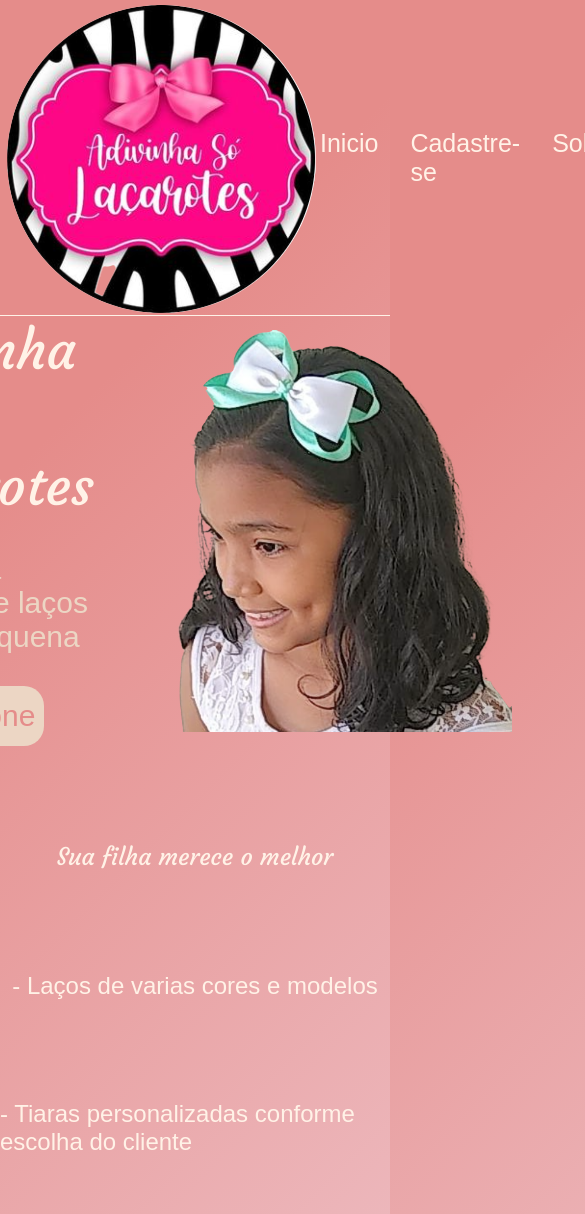
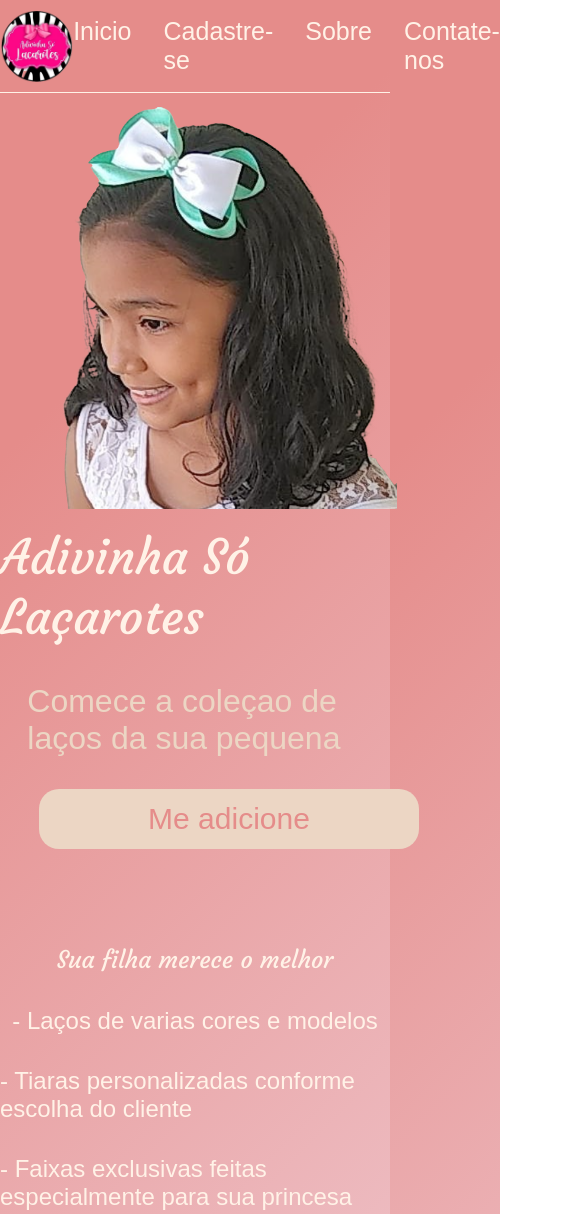
Before and after one commit to madsonmendes87/landinglacarote, a plain HTML site: page index.html in a window 390 px wide. Shown: the top 1214 px of the page, 585 px wide, since content can reach past the window. Drawn offline with Linux system fonts and the light colour scheme; a web font is replaced by a local one.

Commit message:
responsividadeInicio

```diff
--- a/css/estilos.css
+++ b/css/estilos.css
@@ -90,7 +90,7 @@ body {
     display: flex;
     flex-direction: column;
     align-items: center;
-    gap: 100px;
+    gap: 32px;
     margin-top: 48px;
 }
 
@@ -121,21 +121,15 @@ body {
     margin: 0 auto;
 }
 
-@media (max-width:1200px) {
-    .banner {
-        padding-left: 20px;
-    }
-}
-
 @media (max-width:750px) {
     .banner {
         display: flex;
         flex-direction: row;
-        padding: 0;
+        padding: 10px 0%;;
     }
 
     .banner-logo {
-        height: auto;
+        height: flex;
     }
 
     .banner-menu {
@@ -144,23 +138,59 @@ body {
 
     .conteudoPrincipal {
         display: flex;
-        flex-direction: row;
+        flex-direction: column;
         align-items: center;
         justify-content: center;
+
     }
 
-    .conteudoSecundario {
-        display: flex;
-        flex-direction: column;
-        margin-top: 48px;
-        padding-bottom: 0%;
+    .conteudoPrincipal-escritoTitulo {
+        font-family: 'Courgette', cursive;
+        font-weight: 400;
+        font-size: 3rem;
+        padding: 1% 0;
+        color: #FFF2E7;
     }
 
-    .rodape {
-        border-top: 00.4px solid #FFF2E7;
-        padding: 25px;
-        margin-top: 0%;
+    .conteudoPrincipal-imagem {
+        order: -1;
     }
 
+    .conteudoPrincipal-escritoSubtitulo {
+        font-family: 'Dongle', sans-serif;
+        font-weight: 400;
+        font-size: 2rem;
+        padding-left: 7%;
+        color: #ECD6C4;
+    }
+
+    .conteudoPrincipal-escritoBotao {
+        background-color: #ECD6C4;
+        width: 380px;
+        height: 60px;
+        border: none;
+        border-radius: 20px;
+        font-family: 'Dongle', sans-serif;
+        font-weight: 400;
+        font-size: 30px;
+        margin-left: 10%;
+        color: #e58c8a;
+    }
+
+    .conteudoSecundario-titulo {
+        padding-top: 48px;
+        font-family: 'Courgette', cursive;
+        font-weight: 400;
+        font-size: 1.5rem;
+        color: #FFF2E7;
+    }
+
+    .conteudoSecundario-paragrafo {
+        font-family: 'Dongle', sans-serif;
+        font-weight: 300;
+        font-size: 1.5rem;
+        color: #FFF2E7;
+
+    }
 
 }
```
